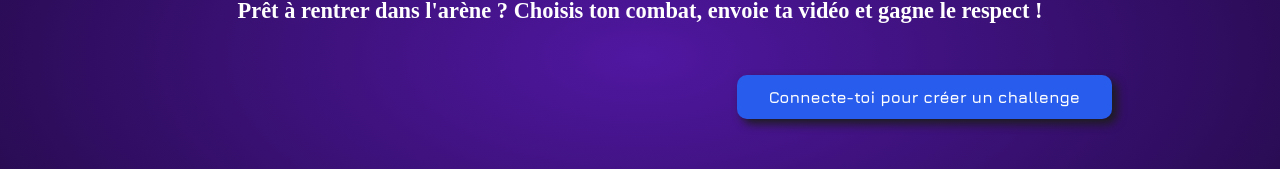
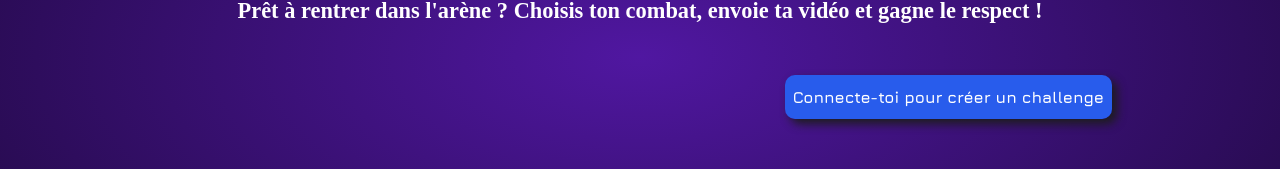
Before and after one commit to jeyakishandev/gamerchallenges-front, a React (Vite) app: page /challenges in a window 1280 px wide. Shown: the part 246-415 px from the top of the page. Built offline with nearby package versions, Linux system fonts and the light colour scheme; no server answers; a web font is replaced by a local one.

Commit message:
improve style on buttons with long text

```diff
--- a/src/App.css
+++ b/src/App.css
@@ -93,6 +93,10 @@ h2 {
   border-radius: var(--border-radius);
   box-shadow: var(--shadow-box);
   border: none;
+}
+
+.default-button.button-long-text {
+  padding: 0.8rem 0.5rem;
 }
 
 .buttons-flex {
--- a/src/pages/Challenge.tsx
+++ b/src/pages/Challenge.tsx
@@ -111,7 +111,7 @@ export default function Challenge() {
               Participer
             </button>
           ) : (
-            <Link className="default-button" to="/connexion">
+            <Link className="default-button button-long-text" to="/connexion">
               Connecte-toi pour participer
             </Link>
           )}
--- a/src/pages/Challenges.tsx
+++ b/src/pages/Challenges.tsx
@@ -35,7 +35,7 @@ export default function Challenges() {
                                 {form ? "Fermer le formulaire" : "Créer un challenge"} {/* On change le texte du bouton en fonction de l'état du formulaire (ouvert ou fermé) */}
                         </button>
                     ) : (
-                        <Link className="default-button" to="/connexion">
+                        <Link className="default-button button-long-text" to="/connexion">
                             Connecte-toi pour créer un challenge
                         </Link>
                     )}
```
